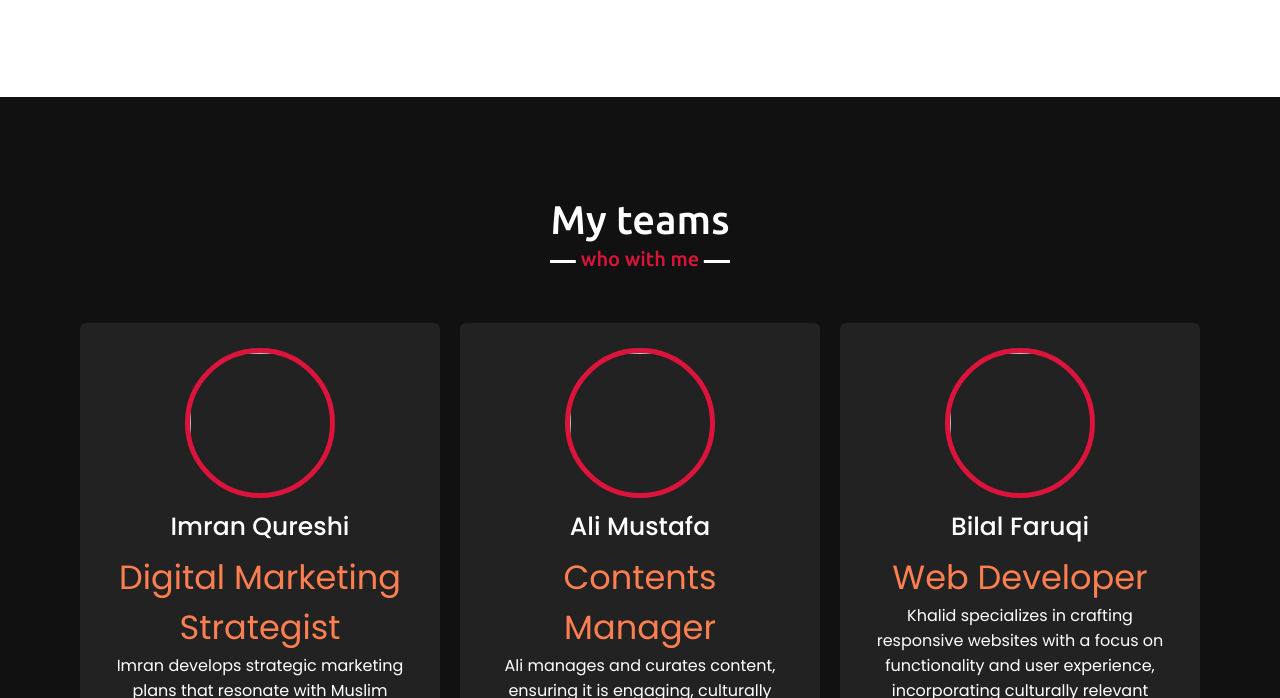
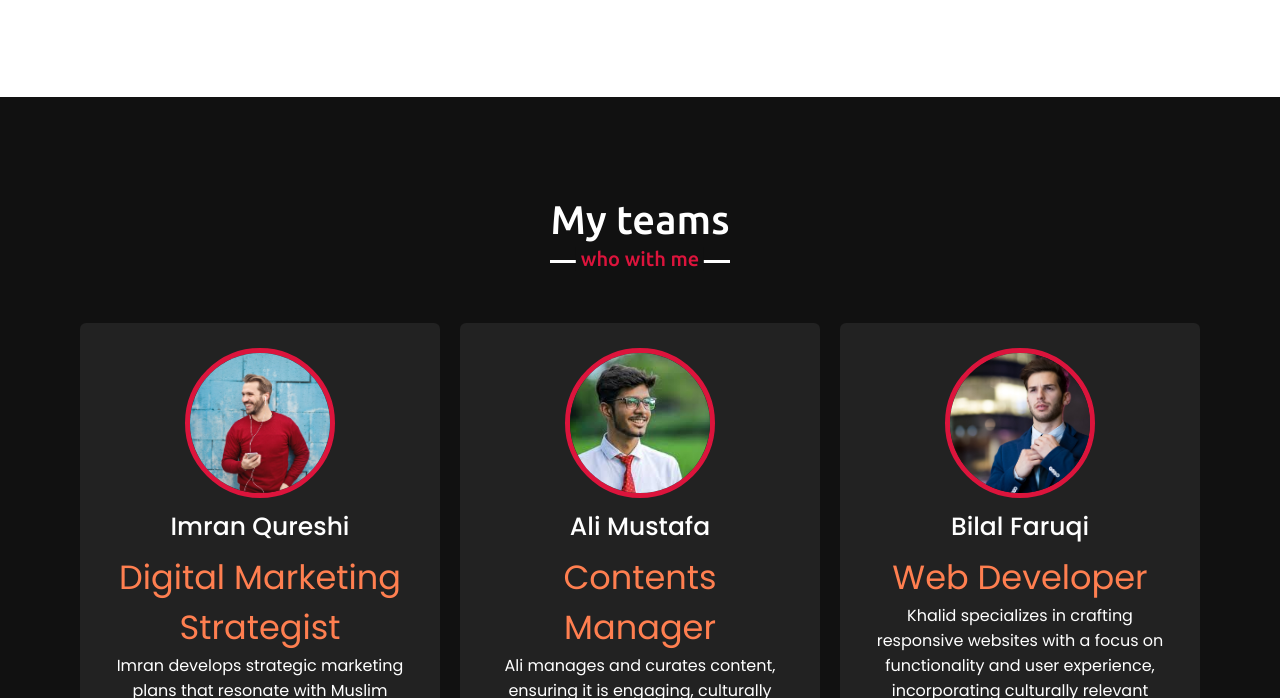
Before and after one commit to usaid4796/My-Portfolio, a plain HTML site: page index.html in a window 1280 px wide. Shown: the part 2826-3524 px from the top of the page. Drawn offline with nearby package versions, Linux system fonts and the light colour scheme; files whose address does not match are found by name.

Commit message:
Update Index.html images

```diff
--- a/index.html
+++ b/index.html
@@ -52,7 +52,7 @@
             <h2 class="title">About me</h2>
             <div class="about-content">
                 <div class="column left">
-                    <img src="images/profile-1.jpeg" alt="">
+                    <img src="profile-1.jpeg" alt="">
                 </div>
                 <div class="column right">
                     <div class="text">I'm Usaid and I'm a <span class="typing-2"></span></div>
@@ -171,7 +171,7 @@
             <div class="carousel owl-carousel">
                 <div class="card">
                     <div class="box">
-                        <img src="images/profile-1.jpeg" alt="">
+                        <img src="profile-1.jpeg" alt="">
                         <div class="text">Usaid Ahmed</div>
                         <p> <div class="position">Team Leader</div>
                             Me, Usaid leads our creative team, combining cultural richness
@@ -180,7 +180,7 @@
                 </div>
                 <div class="card">
                     <div class="box">
-                        <img src="images/profile-2.jpeg" alt="">
+                        <img src="profile-2.jpeg" alt="">
                         <div class="text">Imran Qureshi</div>
                         <p> <div class="position">Digital Marketing Strategist</div>
                             Imran develops strategic marketing plans that resonate with Muslim audiences,
@@ -189,7 +189,7 @@
                 </div>
                 <div class="card">
                     <div class="box">
-                        <img src="images/profile-3.jpeg" alt="">
+                        <img src="profile-3.jpeg" alt="">
                         <div class="text">Ali Mustafa</div>
                         <p> <div class="position">Contents Manager</div>
                             Ali manages and curates content, ensuring it is engaging, culturally sensitive,
@@ -198,7 +198,7 @@
                 </div>
                 <div class="card">
                     <div class="box">
-                        <img src="images/profile-4.jpeg" alt="">
+                        <img src="profile-4.jpeg" alt="">
                         <div class="text">Bilal Faruqi</div>
                         <p> <div class="position"> Web Developer</div>
                             Khalid specializes in crafting responsive websites with a focus on functionality
```
